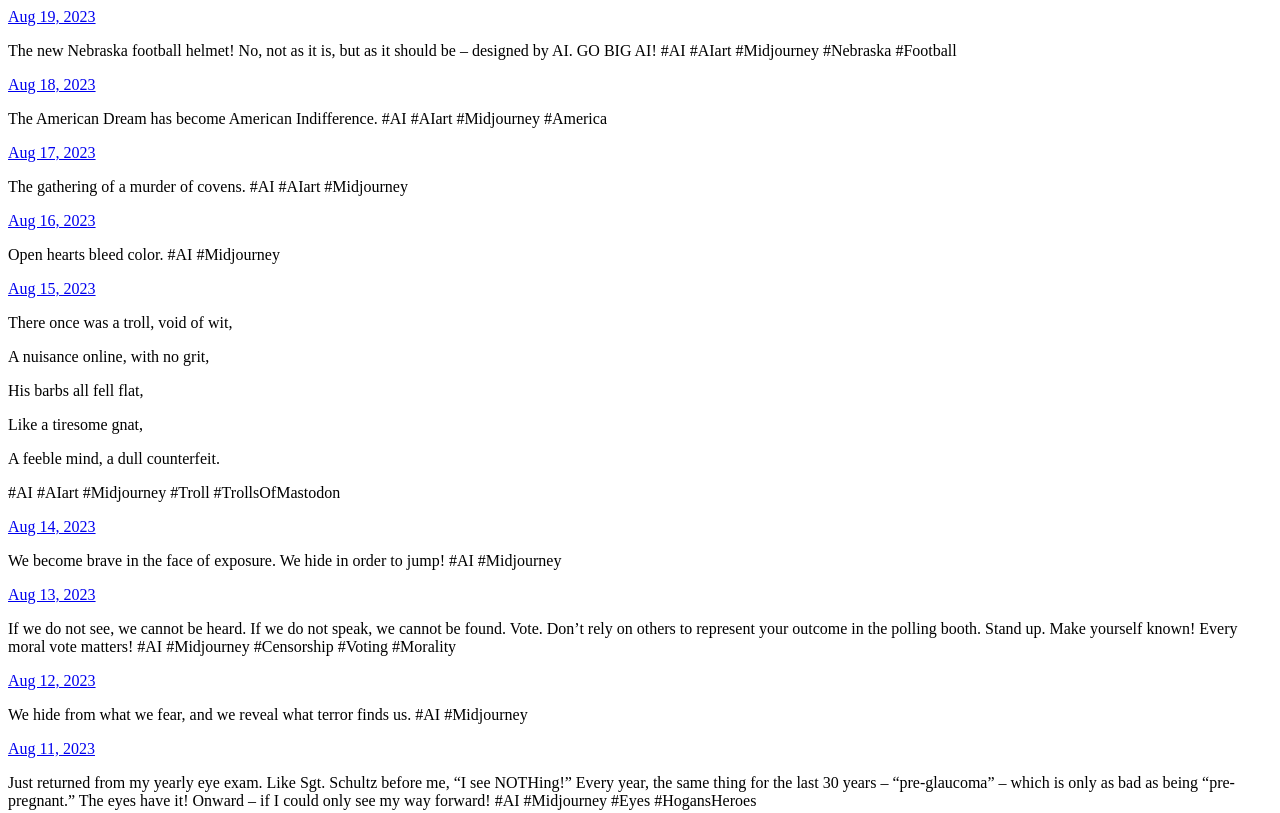
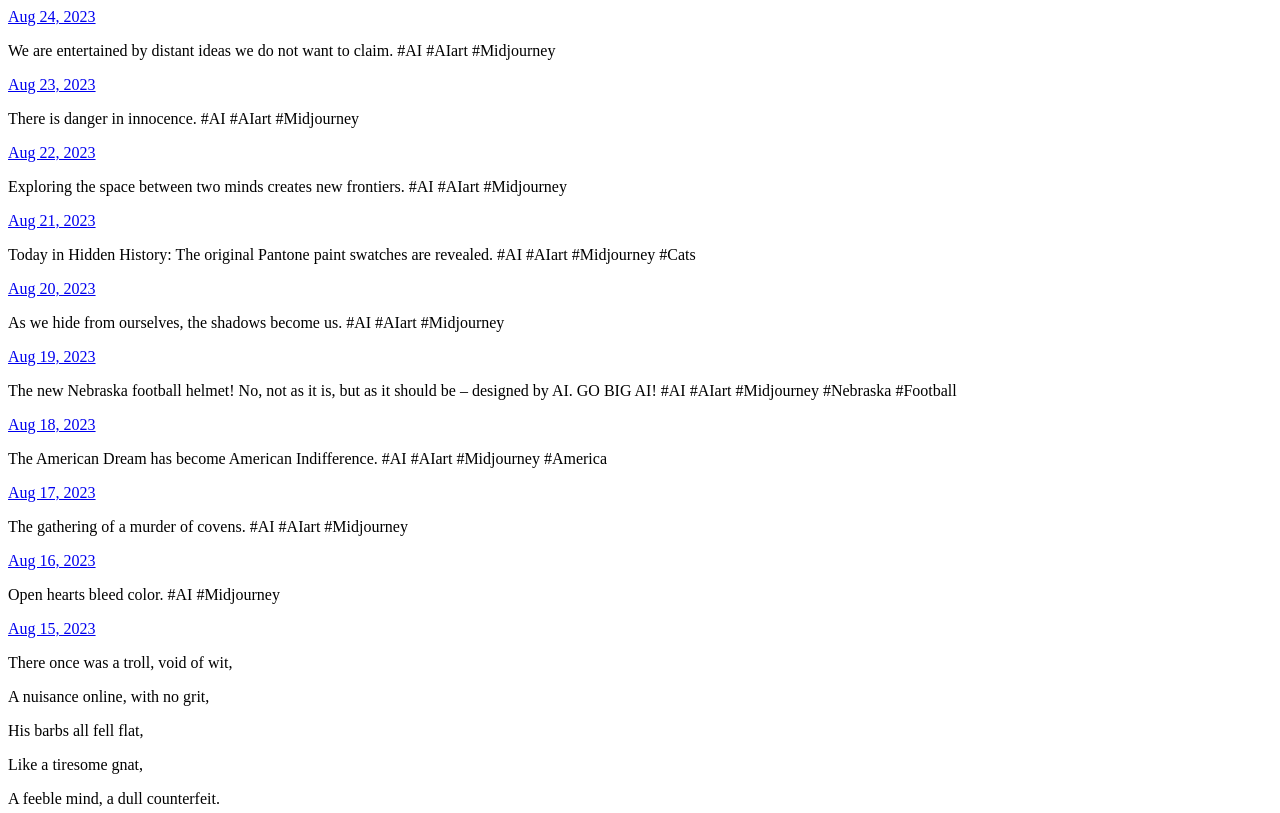
Before and after one commit to BolesBooks/Boles.co, a plain HTML site: page index.html in a window 1280 px wide. Shown: the top 813 px of the page. Drawn offline with Linux system fonts and the light colour scheme.

Commit message:
Archiving from Micro.blog.

```diff
--- a/index.html
+++ b/index.html
@@ -21,6 +21,66 @@
 <div class="h-feed">
 
 
+
+	  <div class="h-entry">
+
+
+		<a href="https://boles.co/2023/08/24/we-are-entertained.html" class="u-url"><time class="dt-published" datetime="2023-08-24 14:16:00 -0400">Aug 24, 2023</time></a>
+
+		<div class="e-content">
+			 <p>We are entertained by distant ideas we do not want to claim. #AI #AIart #Midjourney</p>
+<!-- raw HTML omitted -->
+
+		</div>
+	  </div>
+
+	  <div class="h-entry">
+
+
+		<a href="https://boles.co/2023/08/23/there-is-danger.html" class="u-url"><time class="dt-published" datetime="2023-08-23 12:44:56 -0400">Aug 23, 2023</time></a>
+
+		<div class="e-content">
+			 <p>There is danger in innocence. #AI #AIart #Midjourney</p>
+<!-- raw HTML omitted -->
+
+		</div>
+	  </div>
+
+	  <div class="h-entry">
+
+
+		<a href="https://boles.co/2023/08/22/exploring-the-space.html" class="u-url"><time class="dt-published" datetime="2023-08-22 15:01:55 -0400">Aug 22, 2023</time></a>
+
+		<div class="e-content">
+			 <p>Exploring the space between two minds creates new frontiers. #AI #AIart #Midjourney</p>
+<!-- raw HTML omitted -->
+
+		</div>
+	  </div>
+
+	  <div class="h-entry">
+
+
+		<a href="https://boles.co/2023/08/21/today-in-hidden.html" class="u-url"><time class="dt-published" datetime="2023-08-21 13:37:34 -0400">Aug 21, 2023</time></a>
+
+		<div class="e-content">
+			 <p>Today in Hidden History: The original Pantone paint swatches are revealed. #AI #AIart #Midjourney #Cats</p>
+<!-- raw HTML omitted -->
+
+		</div>
+	  </div>
+
+	  <div class="h-entry">
+
+
+		<a href="https://boles.co/2023/08/20/as-we-hide.html" class="u-url"><time class="dt-published" datetime="2023-08-20 12:54:35 -0400">Aug 20, 2023</time></a>
+
+		<div class="e-content">
+			 <p>As we hide from ourselves, the shadows become us. #AI #AIart #Midjourney</p>
+<!-- raw HTML omitted -->
+
+		</div>
+	  </div>
 
 	  <div class="h-entry">
 
```
